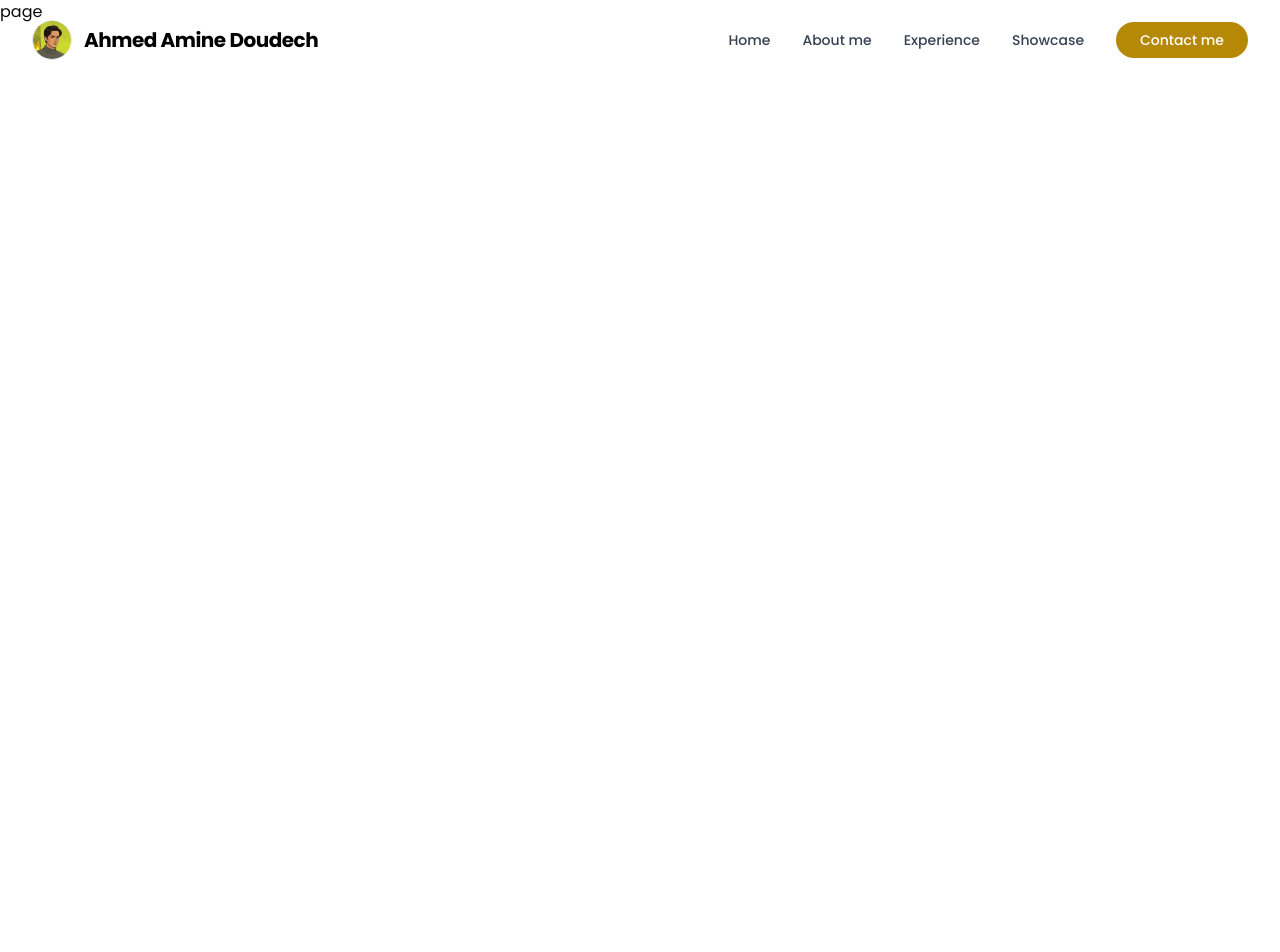
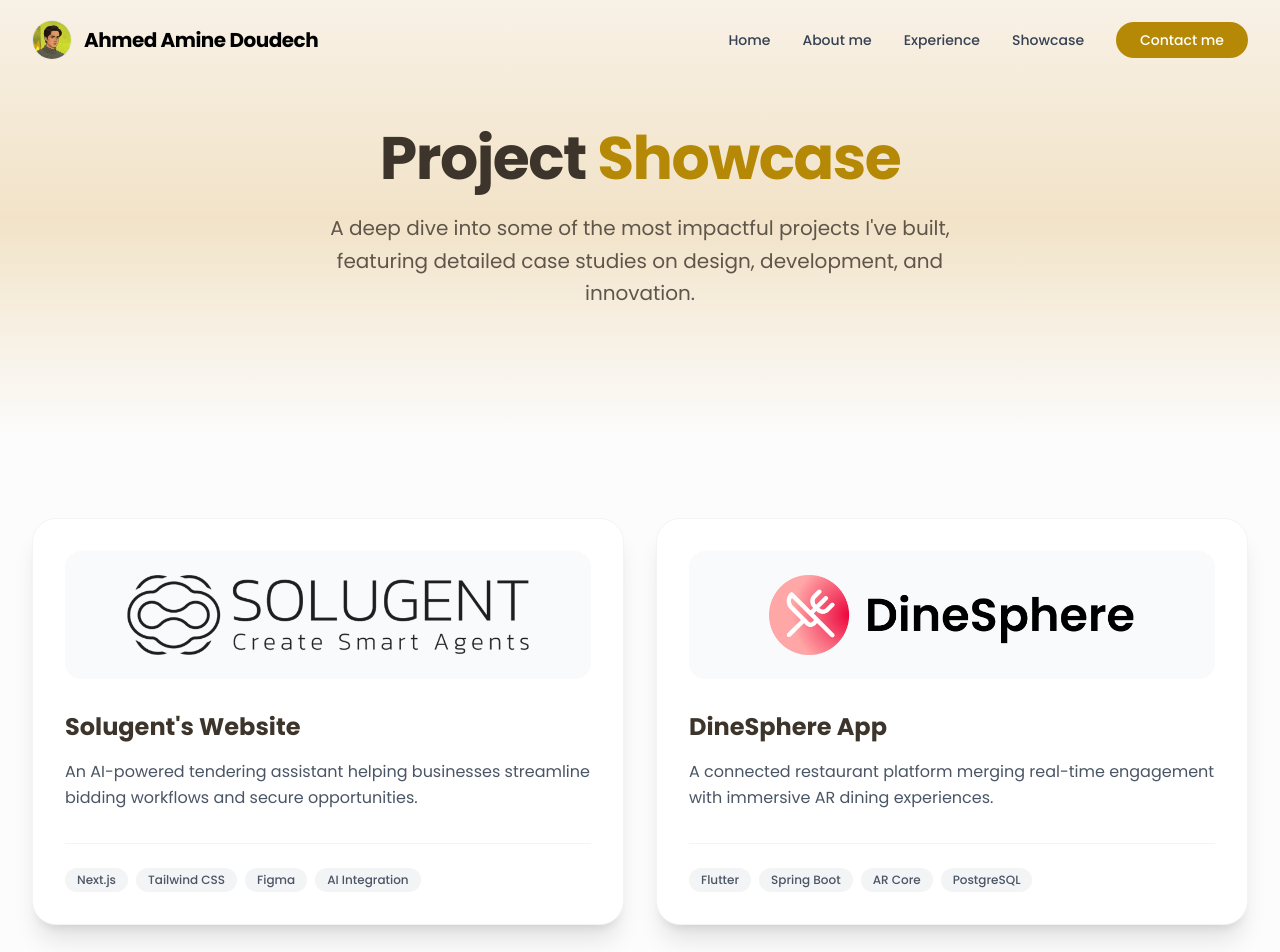
Before and after one commit to JustPowerful/portfolio, a Next.js app: page /showcase in a window 1280 px wide. Shown: the top 952 px of the page. Before the commit the page ends 800 px from the top, so only its background shows below. Built offline with nearby package versions, Linux system fonts and the light colour scheme.

Commit message:
Create the main showcase page

```diff
--- a/app/showcase/page.tsx
+++ b/app/showcase/page.tsx
@@ -1,7 +1,108 @@
+"use client";
+
 import React from "react";
+import Image from "next/image";
+import Link from "next/link";
+import { ArrowRight } from "lucide-react";
 
-const page = () => {
-  return <div>page</div>;
-};
+// Imports for assets
+import solugentLogo from "./assets/solugent.png";
+import dinesphereLogo from "./assets/dinesphere.png";
 
-export default page;
+const projects = [
+  {
+    id: "solugent",
+    title: "Solugent's Website",
+    description:
+      "An AI-powered tendering assistant helping businesses streamline bidding workflows and secure opportunities.",
+    logo: solugentLogo,
+    link: "/showcase/solugent",
+    tags: ["Next.js", "Tailwind CSS", "Figma", "AI Integration"],
+  },
+  {
+    id: "dinesphere",
+    title: "DineSphere App",
+    description:
+      "A connected restaurant platform merging real-time engagement with immersive AR dining experiences.",
+    logo: dinesphereLogo,
+    link: "/showcase/dinesphere",
+    tags: ["Flutter", "Spring Boot", "AR Core", "PostgreSQL"],
+  },
+];
+
+export default function ShowcasePage() {
+  return (
+    <main className="min-h-screen bg-[#fcfcfc]">
+      {/* Hero Section */}
+      <section className="w-full py-20 md:py-32 bg-linear-to-b from-[#f8f1e6] via-[#f2e3c8] to-[#fcfcfc] text-[#3d352b] relative overflow-hidden">
+        <div className="absolute inset-0 opacity-30 pattern-grid-lg text-[#e0cfa6]"></div>
+        <div className="max-w-7xl mx-auto px-4 md:px-8 relative z-10 text-center">
+          <h1 className="text-4xl md:text-6xl font-bold mb-6 tracking-tight">
+            Project <span className="text-[#b58905]">Showcase</span>
+          </h1>
+          <p className="text-lg md:text-xl text-[#5f564b] max-w-2xl mx-auto leading-relaxed">
+            A deep dive into some of the most impactful projects I&apos;ve
+            built, featuring detailed case studies on design, development, and
+            innovation.
+          </p>
+        </div>
+      </section>
+
+      {/* Projects Grid */}
+      <section className="py-20">
+        <div className="max-w-7xl mx-auto px-4 md:px-8">
+          <div className="grid md:grid-cols-2 gap-8">
+            {projects.map((project) => (
+              <Link
+                href={project.link}
+                key={project.id}
+                className="group relative bg-white rounded-3xl p-8 shadow-xl border border-gray-100 hover:shadow-2xl transition-all duration-300 hover:-translate-y-1 overflow-hidden"
+              >
+                <div className="absolute top-0 right-0 p-6 opacity-0 group-hover:opacity-100 transition-opacity duration-300">
+                  <div className="bg-[#b58905] text-white p-2 rounded-full">
+                    <ArrowRight className="w-5 h-5" />
+                  </div>
+                </div>
+
+                <div className="flex flex-col h-full">
+                  <div className="mb-8 flex items-center justify-center h-32 bg-gray-50 rounded-2xl p-6 group-hover:bg-[#f8f1e6] transition-colors duration-300">
+                    <div className="relative w-full h-full">
+                      <Image
+                        src={project.logo}
+                        alt={`${project.title} Logo`}
+                        fill
+                        className="object-contain"
+                      />
+                    </div>
+                  </div>
+
+                  <div className="space-y-4 flex-grow">
+                    <h2 className="text-2xl font-bold text-[#3d352b] group-hover:text-[#b58905] transition-colors">
+                      {project.title}
+                    </h2>
+                    <p className="text-gray-600 leading-relaxed">
+                      {project.description}
+                    </p>
+                  </div>
+
+                  <div className="mt-8 pt-6 border-t border-gray-100">
+                    <div className="flex flex-wrap gap-2">
+                      {project.tags.map((tag) => (
+                        <span
+                          key={tag}
+                          className="px-3 py-1 bg-gray-100 text-gray-600 text-xs font-medium rounded-full group-hover:bg-[#b58905]/10 group-hover:text-[#b58905] transition-colors"
+                        >
+                          {tag}
+                        </span>
+                      ))}
+                    </div>
+                  </div>
+                </div>
+              </Link>
+            ))}
+          </div>
+        </div>
+      </section>
+    </main>
+  );
+}
```
Also changed, not shown: app/showcase/assets/dinesphere.png (added), app/showcase/assets/solugent.png (added).
